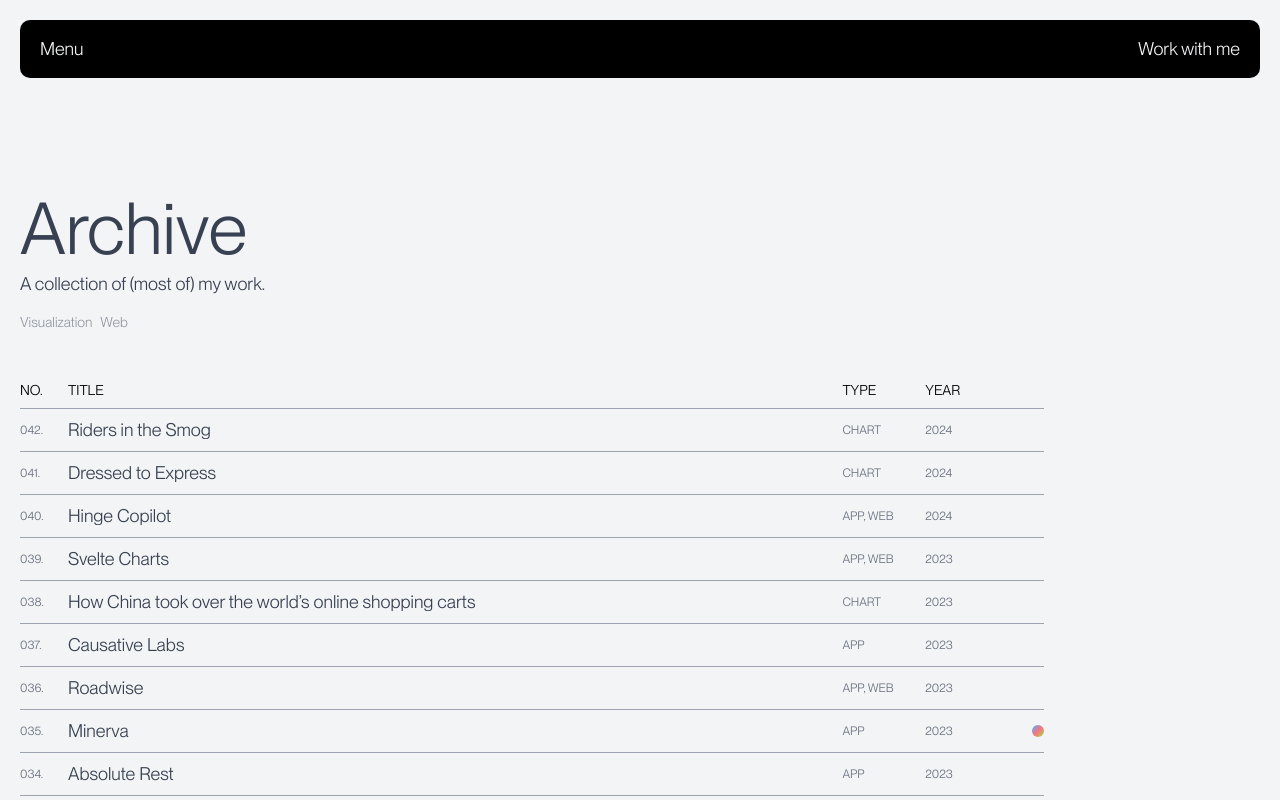
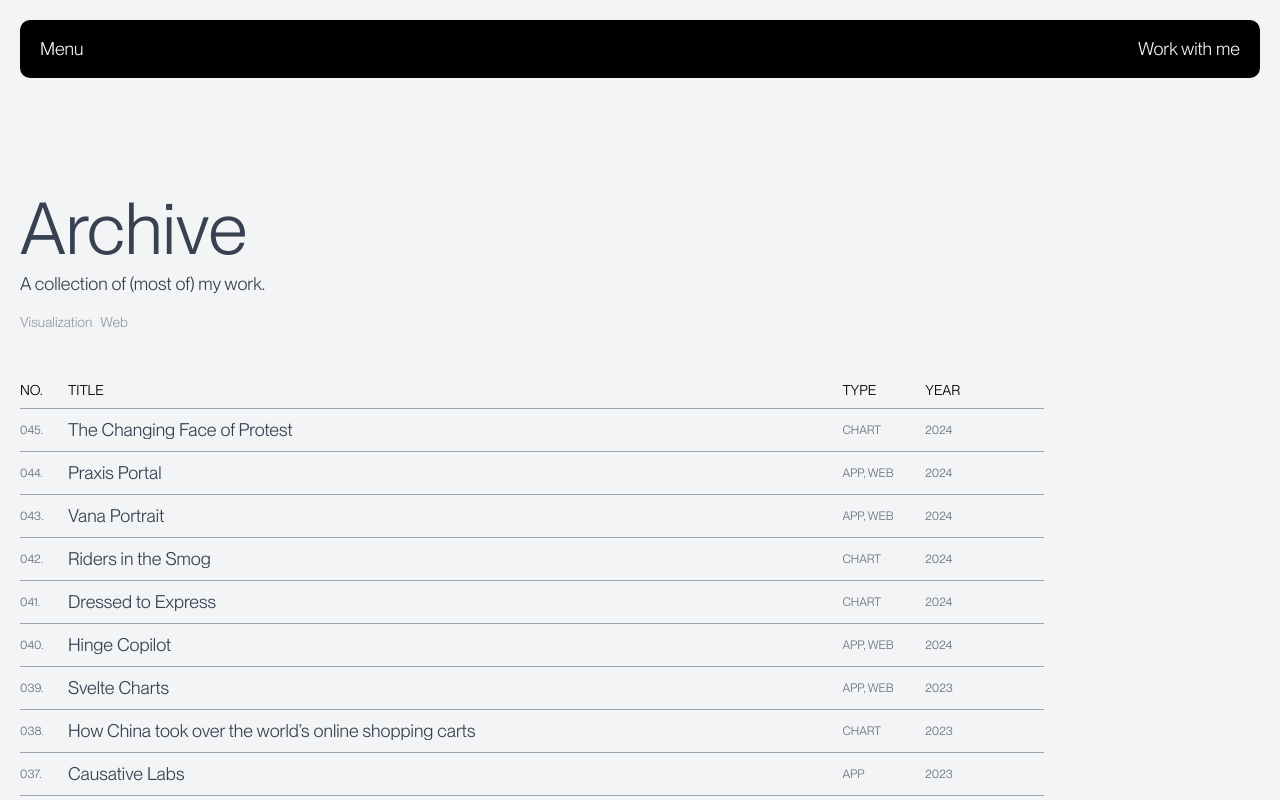
Before and after one commit to connorrothschild/v5, a Next.js app: page /archive in a window 1280 px wide. Shown: the top 800 px of the page. Built offline with nearby package versions, Linux system fonts and the light colour scheme; a web font is replaced by a local one.

Commit message:
Update archive March 2024

```diff
--- a/src/components/Sections/Archive.tsx
+++ b/src/components/Sections/Archive.tsx
@@ -9,6 +9,27 @@ import {
 import { useRouter } from "next/router";
 
 const projects = [
+  {
+    title: "The Changing Face of Protest",
+    year: 2024,
+    url: "https://restofworld.org/2024/facial-recognition-government-protest-surveillance/",
+    type: "Chart",
+    filterCategory: "visualization",
+  },
+  {
+    title: "Praxis Portal",
+    year: 2024,
+    url: "https://portal.praxisnation.com/",
+    type: "App, web",
+    filterCategory: "web",
+  },
+  {
+    title: "Vana Portrait",
+    year: 2024,
+    url: "https://portrait.vana.com/",
+    type: "App, web",
+    filterCategory: "web",
+  },
   {
     title: "Riders in the Smog",
     year: 2024,
```
